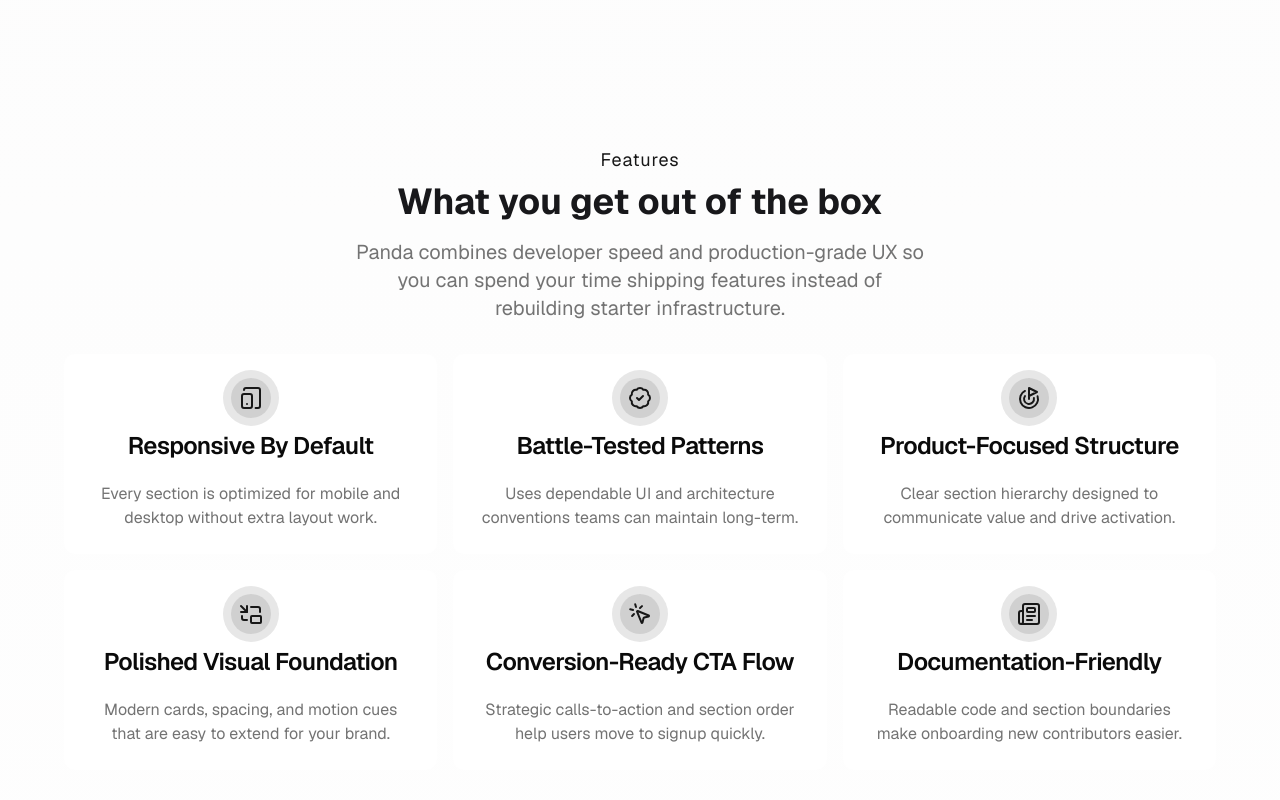
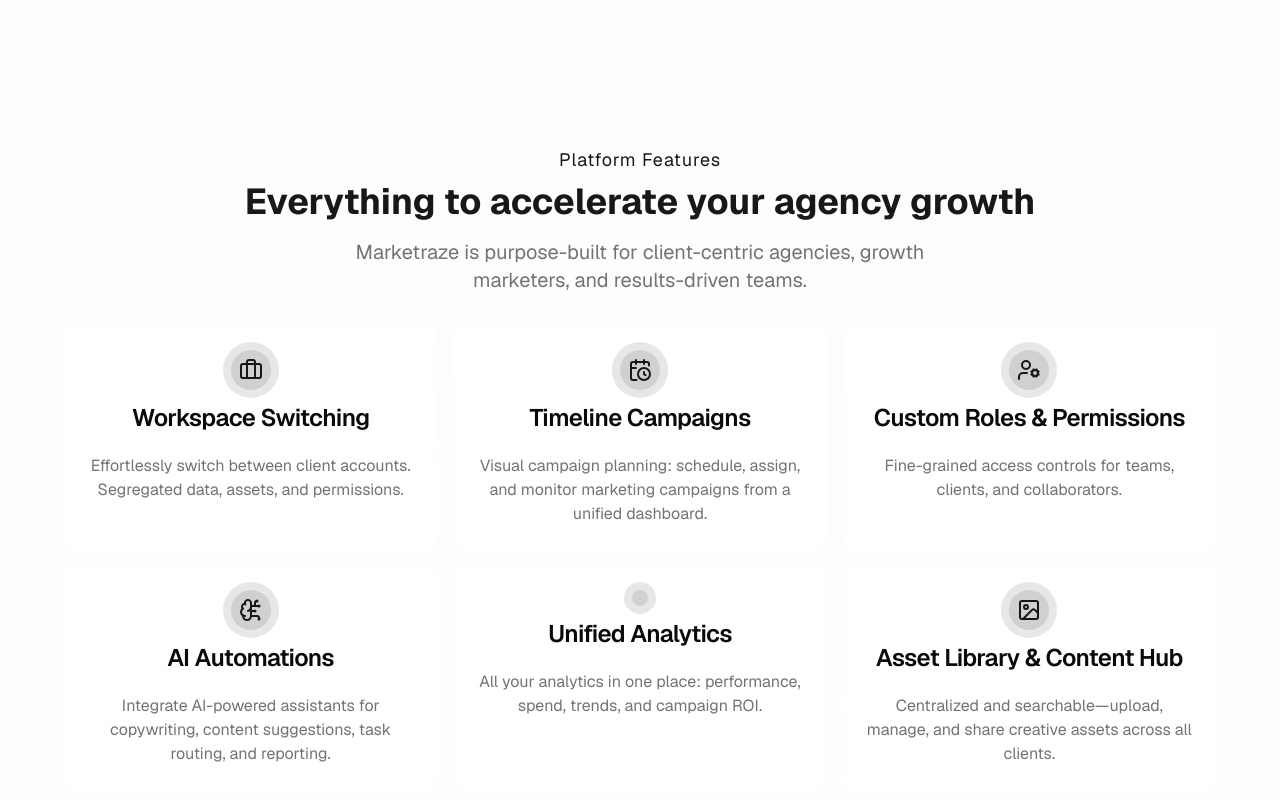
Before and after one commit to chiragbidx/launchpad-uuw, a Next.js app: page / in a window 1280 px wide. Shown: the part 2606-3406 px from the top of the page. Built offline with nearby package versions, Linux system fonts and the light colour scheme.

Commit message:
Marketraze feature grid

```diff
--- a/components/home/LayoutFeatureGridSection.tsx
+++ b/components/home/LayoutFeatureGridSection.tsx
@@ -10,40 +10,40 @@
 
 const featureList: FeaturesProps[] = [
   {
-    icon: "TabletSmartphone",
-    title: "Responsive By Default",
+    icon: "Briefcase",
+    title: "Workspace Switching",
     description:
-      "Every section is optimized for mobile and desktop without extra layout work.",
+      "Effortlessly switch between client accounts. Segregated data, assets, and permissions.",
   },
   {
-    icon: "BadgeCheck",
-    title: "Battle-Tested Patterns",
+    icon: "CalendarClock",
+    title: "Timeline Campaigns",
     description:
-      "Uses dependable UI and architecture conventions teams can maintain long-term.",
+      "Visual campaign planning: schedule, assign, and monitor marketing campaigns from a unified dashboard.",
   },
   {
-    icon: "Goal",
-    title: "Product-Focused Structure",
+    icon: "UserCog",
+    title: "Custom Roles & Permissions",
     description:
-      "Clear section hierarchy designed to communicate value and drive activation.",
+      "Fine-grained access controls for teams, clients, and collaborators.",
   },
   {
-    icon: "PictureInPicture",
-    title: "Polished Visual Foundation",
+    icon: "BrainCircuit",
+    title: "AI Automations",
     description:
-      "Modern cards, spacing, and motion cues that are easy to extend for your brand.",
+      "Integrate AI-powered assistants for copywriting, content suggestions, task routing, and reporting.",
   },
   {
-    icon: "MousePointerClick",
-    title: "Conversion-Ready CTA Flow",
+    icon: "BarChartBig",
+    title: "Unified Analytics",
     description:
-      "Strategic calls-to-action and section order help users move to signup quickly.",
+      "All your analytics in one place: performance, spend, trends, and campaign ROI.",
   },
   {
-    icon: "Newspaper",
-    title: "Documentation-Friendly",
+    icon: "Image",
+    title: "Asset Library & Content Hub",
     description:
-      "Readable code and section boundaries make onboarding new contributors easier.",
+      "Centralized and searchable—upload, manage, and share creative assets across all clients.",
   },
 ];
 
@@ -51,16 +51,15 @@
   return (
     <section id="features" className="container py-24 sm:py-32">
       <h2 className="text-lg text-primary text-center mb-2 tracking-wider">
-        Features
+        Platform Features
       </h2>
 
       <h2 className="text-3xl md:text-4xl text-center font-bold mb-4">
-        What you get out of the box
+        Everything to accelerate your agency growth
       </h2>
 
       <h3 className="md:w-1/2 mx-auto text-xl text-center text-muted-foreground mb-8">
-        Panda combines developer speed and production-grade UX so you can spend
-        your time shipping features instead of rebuilding starter infrastructure.
+        Marketraze is purpose-built for client-centric agencies, growth marketers, and results-driven teams.
       </h3>
 
       <div className="grid sm:grid-cols-2 lg:grid-cols-3 gap-4">
```
